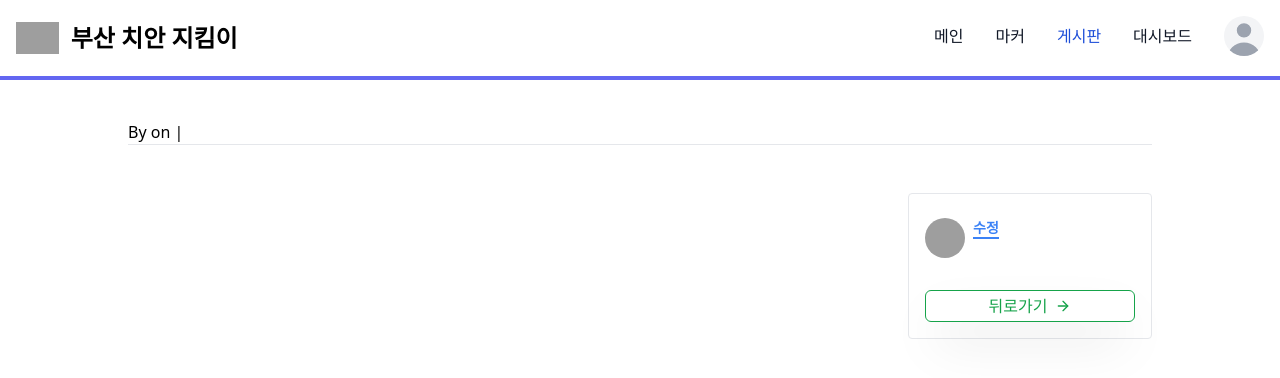
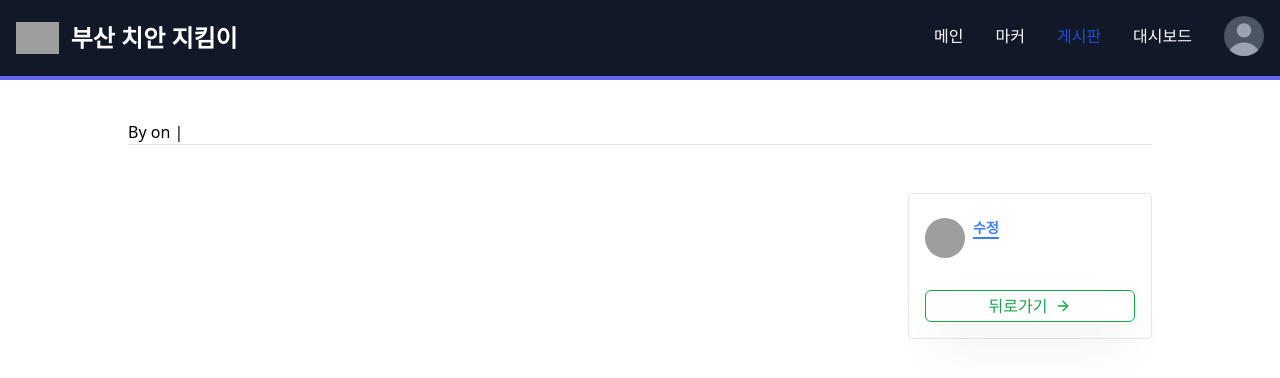
Before and after one commit to gwon9906/CrimeVisualization, a Django app: template board/templates/board/post_detail.html in a window 1280 px wide. Shown: the top 378 px of the page. Run offline with Django 3.2, Linux system fonts and the light colour scheme; the template is opened without the code that fills it, so the values that code supplies are empty; some libraries are stand-ins or nearby versions; grey boxes are pictures that could not be loaded.

Commit message:
Update post_detail.html

```diff
--- a/board/templates/board/post_detail.html
+++ b/board/templates/board/post_detail.html
@@ -13,9 +13,9 @@
   </head>
   <body>
     <!-- board/templates/board/post_detail.html -->
-    <nav class="dark:bg-gray-900 border-b-4 border-indigo-500">
+    <nav class="bg-gray-900 border-b-4 border-indigo-500">
       <div
-        class="max-w-screen-xl flex flex-wrap items-center justify-between mx-auto p-4"
+        class="flex flex-wrap items-center justify-between max-w-screen-xl p-4 mx-auto"
       >
         <a href="#" class="flex items-center space-x-3 rtl:space-x-reverse">
           <img
@@ -24,51 +24,51 @@
             alt="police_png"
           />
           <span
-            class="self-center text-2xl font-semibold whitespace-nowrap dark:text-white"
+            class="self-center text-2xl font-semibold text-white whitespace-nowrap"
             >부산 치안 지킴이</span
           >
         </a>
 
         <div class="hidden w-full md:block md:w-auto" id="navbar-default">
           <ul
-            class="font-medium flex flex-col p-4 md:p-0 mt-4 border border-gray-100 rounded-lg bg-gray-50 md:flex-row md:space-x-8 rtl:space-x-reverse md:mt-0 md:border-0 md:bg-white dark:bg-gray-800 md:dark:bg-gray-900 dark:border-gray-700"
+            class="flex flex-col p-4 mt-4 font-medium bg-gray-900 border border-gray-700 rounded-lg md:p-0 md:flex-row md:space-x-8 rtl:space-x-reverse md:mt-0 md:border-0"
           >
             <li class="mt-2">
               <a
-                class="block py-2 px-3 text-gray-900 rounded hover:bg-gray-100 md:hover:bg-transparent md:border-0 md:hover:text-blue-700 md:p-0 dark:text-white md:dark:hover:text-blue-500 dark:hover:bg-gray-700 dark:hover:text-white md:dark:hover:bg-transparent"
+                class="block px-3 py-2 text-white rounded md:hover:bg-transparent md:border-0 md:hover:text-blue-700 md:p-0 hover:text-white"
                 href="#"
-                >메인
-              </a>
+                >메인</a
+              >
             </li>
             <li class="mt-2">
               <a
                 href="#"
-                class="block py-2 px-3 text-gray-900 rounded hover:bg-gray-100 md:hover:bg-transparent md:border-0 md:hover:text-blue-700 md:p-0 dark:text-white md:dark:hover:text-blue-500 dark:hover:bg-gray-700 dark:hover:text-white md:dark:hover:bg-transparent"
-                >마커
-              </a>
+                class="block px-3 py-2 text-white rounded md:hover:bg-transparent md:border-0 md:hover:text-blue-700 md:p-0 hover:text-white"
+                >마커</a
+              >
             </li>
             <li class="mt-2">
               <a
                 href="#"
-                class="block py-2 px-3 text-white bg-blue-700 rounded md:bg-transparent md:text-blue-700 md:p-0 dark:text-white md:dark:text-blue-500"
+                class="block px-3 py-2 text-white bg-blue-700 rounded md:bg-transparent md:text-blue-700 md:p-0"
                 aria-current="page"
-                >게시판
-              </a>
+                >게시판</a
+              >
             </li>
             <li class="mt-2">
               <a
                 href="#"
-                class="block py-2 px-3 text-gray-900 rounded hover:bg-gray-100 md:hover:bg-transparent md:border-0 md:hover:text-blue-700 md:p-0 dark:text-white md:dark:hover:text-blue-500 dark:hover:bg-gray-700 dark:hover:text-white md:dark:hover:bg-transparent"
-                >대시보드
-              </a>
+                class="block px-3 py-2 text-white rounded md:hover:bg-transparent md:border-0 md:hover:text-blue-700 md:p-0 hover:text-white"
+                >대시보드</a
+              >
             </li>
             <li class="mb-1">
               <a
                 href="#"
-                class="block py-2 px-3 text-gray-900 rounded hover:bg-gray-100 md:hover:bg-transparent md:border-0 md:hover:text-blue-700 md:p-0 dark:text-white md:dark:hover:text-blue-500 dark:hover:bg-gray-700 dark:hover:text-white md:dark:hover:bg-transparent"
+                class="block px-3 py-2 rounded md:hover:bg-transparent md:border-0 md:hover:text-blue-700 md:p-0 hover:text-white"
               >
                 <div
-                  class="relative w-10 h-10 overflow-hidden bg-gray-100 rounded-full dark:bg-gray-600"
+                  class="relative w-10 h-10 overflow-hidden bg-gray-600 rounded-full"
                 >
                   <svg
                     class="absolute w-12 h-12 text-gray-400 -left-1"
@@ -92,9 +92,9 @@
 
     <div class="max-w-screen-lg mx-auto">
       <main class="mt-10">
-        <div class="mb-4 md:mb-0 w-full mx-auto relative">
+        <div class="relative w-full mx-auto mb-4 md:mb-0">
           <div class="px-4 lg:px-0">
-            <h2 class="text-4xl font-semibold text-gray-800 leading-tight">
+            <h2 class="text-4xl font-semibold leading-tight text-gray-800">
               {{ post.title }}
             </h2>
             By on | {{ post.created_at }}
@@ -104,23 +104,23 @@
 
         <div class="flex flex-col lg:flex-row lg:space-x-12 pl">
           <div
-            class="px-4 lg:px-0 mt-5 text-gray-700 text-lg leading-relaxed w-full lg:w-3/4"
+            class="w-full px-4 mt-5 text-lg leading-relaxed text-gray-700 lg:px-0 lg:w-3/4"
           >
-            <p class="pb-6">{{ post.content|linebreaksbr }}</p>
+            <p class="pb-6">{{ post.content|safe }}</p>
           </div>
 
-          <div class="w-full lg:w-1/4 m-auto mt-12 max-w-screen-sm">
+          <div class="w-full max-w-screen-sm m-auto mt-12 lg:w-1/4">
             <div class="p-4 border-t border-b md:border md:rounded">
               <div class="flex py-2">
                 <img
                   src="https://cdn.pixabay.com/photo/2015/10/05/22/37/blank-profile-picture-973460_640.png"
-                  class="h-10 w-10 rounded-full mr-2 object-cover"
+                  class="object-cover w-10 h-10 mr-2 rounded-full"
                 />
                 <div>
-                  <p class="font-semibold text-gray-700 text-sm">
+                  <p class="text-sm font-semibold text-gray-700">
                     {{ post.author }}
                   </p>
-                  <p class="font-semibold text-sm">
+                  <p class="text-sm font-semibold">
                     <a
                       class="text-blue-500 border-b-2 border-blue-500"
                       href="{% url 'post_edit' post.pk %}"
@@ -129,13 +129,13 @@
                   </p>
                 </div>
               </div>
-              <p class="text-gray-700 py-3"></p>
+              <p class="py-3 text-gray-700"></p>
 
               <button
-                class="rounded-md relative h-8 w-full overflow-hidden border border-green-600 text-green-600 shadow-2xl transition-all duration-200 before:absolute before:bottom-0 before:left-0 before:right-0 before:top-0 before:m-auto before:h-0 before:w-0 before:rounded-sm before:bg-green-600 before:duration-300 before:ease-out hover:text-white hover:shadow-green-600 hover:before:h-full hover:before:w-full hover:before:opacity-80"
+                class="relative w-full h-8 overflow-hidden text-green-600 transition-all duration-200 border border-green-600 rounded-md shadow-2xl before:absolute before:bottom-0 before:left-0 before:right-0 before:top-0 before:m-auto before:h-0 before:w-0 before:rounded-sm before:bg-green-600 before:duration-300 before:ease-out hover:text-white hover:shadow-green-600 hover:before:h-full hover:before:w-full hover:before:opacity-80"
               >
                 <a
-                  class="inline-flex items-center relative z-10"
+                  class="relative z-10 inline-flex items-center"
                   href="{% url 'post_list' %}"
                   >뒤로가기
                   <svg
```
